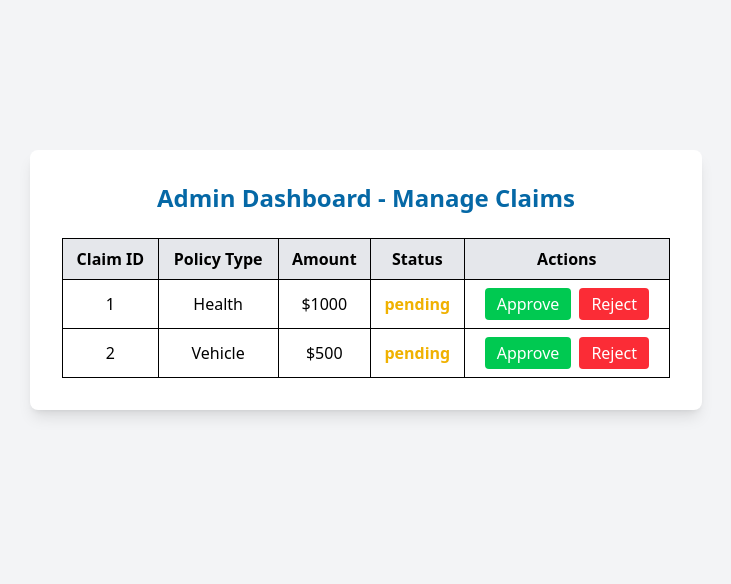
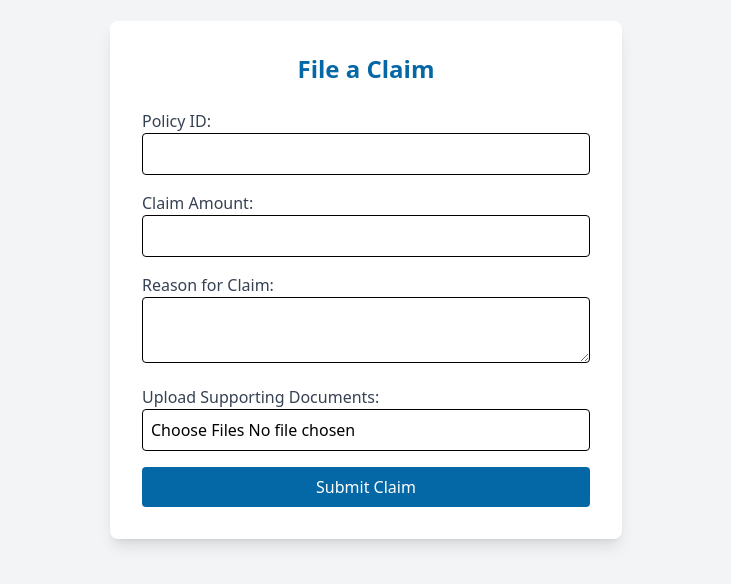
Before and after one commit to AtharvaB-22/Claims_Management_System, a React (Vite) app in the folder frontend/: page / in a window 1280 px wide. Shown: the part 120-704 px from the top of the page, without its empty margins (274-1005 px from the left). Built offline with nearby package versions, Linux system fonts and the light colour scheme.

Commit message:
Updated Frontend , added user addition for the admin

```diff
--- a/frontend/src/pages/AdminPage.jsx
+++ b/frontend/src/pages/AdminPage.jsx
@@ -2,37 +2,160 @@ import { useState, useEffect } from "react";
 
 export default function AdminPage() {
   const [claims, setClaims] = useState([]);
+  const [users, setUsers] = useState([]);
+  const [searchTerm, setSearchTerm] = useState("");
+  const [selectedUser, setSelectedUser] = useState(null);
+  const [selectedPolicy, setSelectedPolicy] = useState("");
+
+  // Predefined Policies
+  const policies = [
+    { name: "Health Insurance", amount: "$10,000" },
+    { name: "Vehicle Insurance", amount: "$5,000" },
+    { name: "Home Insurance", amount: "$20,000" },
+    { name: "Life Insurance", amount: "$50,000" }
+  ];
 
   useEffect(() => {
-    // Dummy claims for now (Backend integration coming next)
+    // Dummy users (Replace with Backend API Calls)
+    setUsers([
+      { id: 1, name: "John Doe", policies: ["Health Insurance"] },
+      { id: 2, name: "Jane Smith", policies: ["Life Insurance"] }
+    ]);
+
+    // Dummy claims (Replace with Backend API Calls)
     setClaims([
-      { id: 1, policyType: "Health", amount: "$1000", status: "pending" },
-      { id: 2, policyType: "Vehicle", amount: "$500", status: "pending" }
+      { id: 1, userId: 1, policyType: "Health Insurance", amount: "$1000", status: "pending" },
+      { id: 2, userId: 2, policyType: "Life Insurance", amount: "$500", status: "pending" }
     ]);
   }, []);
 
-  const handleAction = (id, action) => {
+  const handleApprove = (id) => {
     setClaims((prevClaims) =>
       prevClaims.map((claim) =>
-        claim.id === id ? { ...claim, status: action } : claim
+        claim.id === id ? { ...claim, status: "approved" } : claim
       )
     );
-    alert(`Claim ${id} has been ${action}! (Backend integration coming next)`);
+    alert(`Claim ${id} has been approved!`);
+  };
+
+  const handleReject = (id) => {
+    setClaims((prevClaims) =>
+      prevClaims.map((claim) =>
+        claim.id === id ? { ...claim, status: "rejected" } : claim
+      )
+    );
+    alert(`Claim ${id} has been rejected!`);
+  };
+
+  const handleAssignPolicy = () => {
+    if (!selectedUser || !selectedPolicy) {
+      alert("Select a user and a policy.");
+      return;
+    }
+
+    setUsers((prevUsers) =>
+      prevUsers.map((user) =>
+        user.id === selectedUser.id
+          ? { ...user, policies: [...user.policies, selectedPolicy] }
+          : user
+      )
+    );
+
+    alert(`Policy "${selectedPolicy}" assigned to ${selectedUser.name}.`);
+    setSelectedPolicy("");
+    setSearchTerm(""); // Clear search after assigning policy
   };
 
   return (
-    <div className="min-h-screen flex justify-center items-center bg-gray-100">
-      <div className="bg-white p-8 rounded-lg shadow-lg w-full max-w-2xl">
-        <h2 className="text-2xl font-bold text-center text-[#0568a6] mb-6">
-          Admin Dashboard - Manage Claims
+    <div className="min-h-screen flex flex-col items-center bg-gray-100 p-6">
+      <div className="bg-white p-6 rounded-lg shadow-lg w-full max-w-4xl">
+        <h2 className="text-2xl font-bold text-center text-[#0568a6] mb-4">
+          Admin Dashboard
         </h2>
 
-        {/* Claims Table */}
+        {/* User Management Section */}
+        <div className="bg-gray-100 p-4 rounded-md mb-6">
+          <h3 className="text-lg font-semibold text-[#0568a6] mb-2">User Management</h3>
+
+          {/* Search for Users */}
+          <input
+            type="text"
+            placeholder="Search user by name..."
+            className="p-2 border rounded w-full mb-3"
+            value={searchTerm}
+            onChange={(e) => setSearchTerm(e.target.value)}
+          />
+
+          {/* Assign Policy Section */}
+          <div className="flex items-center gap-4">
+            <select
+              className="p-2 border rounded w-full"
+              onChange={(e) =>
+                setSelectedUser(users.find((user) => user.id === Number(e.target.value)))
+              }
+            >
+              <option value="">Select User</option>
+              {users
+                .filter((user) =>
+                  user.name.toLowerCase().includes(searchTerm.toLowerCase())
+                )
+                .map((user) => (
+                  <option key={user.id} value={user.id}>
+                    {user.name}
+                  </option>
+                ))}
+            </select>
+
+            <select
+              className="p-2 border rounded w-full"
+              onChange={(e) => setSelectedPolicy(e.target.value)}
+            >
+              <option value="">Select Policy</option>
+              {policies.map((policy) => (
+                <option key={policy.name} value={policy.name}>
+                  {policy.name} - {policy.amount}
+                </option>
+              ))}
+            </select>
+
+            <button
+              onClick={handleAssignPolicy}
+              className="bg-[#0568a6] text-white px-4 py-2 rounded"
+            >
+              Assign Policy
+            </button>
+          </div>
+
+          {/* Display Users Table */}
+          <table className="w-full border-collapse border border-gray-300 mt-4">
+            <thead>
+              <tr className="bg-gray-200">
+                <th className="border p-2">User ID</th>
+                <th className="border p-2">Name</th>
+                <th className="border p-2">Policies</th>
+              </tr>
+            </thead>
+            <tbody>
+              {users.map((user) => (
+                <tr key={user.id} className="border">
+                  <td className="border p-2 text-center">{user.id}</td>
+                  <td className="border p-2 text-center">{user.name}</td>
+                  <td className="border p-2 text-center">{user.policies.join(", ")}</td>
+                </tr>
+              ))}
+            </tbody>
+          </table>
+        </div>
+
+        {/* Claims Management Section */}
+        {/* Claims Management Section */}
         <div className="overflow-x-auto">
+                  <h3 className="text-lg font-semibold text-[#0568a6] mb-2">Claims Management</h3>
                   <table className="w-full border-collapse border border-gray-300">
                     <thead>
                       <tr className="bg-gray-200">
                         <th className="border p-2">Claim ID</th>
+                        <th className="border p-2">User ID</th>
                         <th className="border p-2">Policy Type</th>
                         <th className="border p-2">Amount</th>
                         <th className="border p-2">Status</th>
@@ -40,39 +163,39 @@ export default function AdminPage() {
                       </tr>
                     </thead>
                     <tbody>
-              {claims.length === 0 ? (
-                <tr>
-                  <td colSpan="5" className="text-center p-4 text-gray-600">
-                    No claims submitted yet.
-                  </td>
-                </tr>
-              ) : (
-                claims.map((claim) => (
+                      {claims.map((claim) => (
                         <tr key={claim.id} className="border">
                           <td className="border p-2 text-center">{claim.id}</td>
+                          <td className="border p-2 text-center">{claim.userId}</td>
                           <td className="border p-2 text-center">{claim.policyType}</td>
                           <td className="border p-2 text-center">{claim.amount}</td>
                           <td className="border p-2 text-center font-semibold">
                             {claim.status === "pending" ? (
-                        <span className="text-yellow-500">{claim.status}</span>
+                              <span className="bg-yellow-200 text-yellow-700 px-2 py-1 rounded">
+                                {claim.status}
+                              </span>
                             ) : claim.status === "approved" ? (
-                        <span className="text-green-500">{claim.status}</span>
+                              <span className="bg-green-200 text-green-700 px-2 py-1 rounded">
+                                {claim.status}
+                              </span>
                             ) : (
-                        <span className="text-red-500">{claim.status}</span>
+                              <span className="bg-red-200 text-red-700 px-2 py-1 rounded">
+                                {claim.status}
+                              </span>
                             )}
                           </td>
                           <td className="border p-2 text-center">
                             {claim.status === "pending" ? (
                               <>
                                 <button
-                            className="bg-green-500 text-white px-3 py-1 rounded mr-2"
-                            onClick={() => handleAction(claim.id, "approved")}
+                                  className="bg-green-500 text-white px-3 py-1 rounded mr-2 hover:bg-green-600 transition"
+                                  onClick={() => handleApprove(claim.id)}
                                 >
                                   Approve
                                 </button>
                                 <button
-                            className="bg-red-500 text-white px-3 py-1 rounded"
-                            onClick={() => handleAction(claim.id, "rejected")}
+                                  className="bg-red-500 text-white px-3 py-1 rounded hover:bg-red-600 transition"
+                                  onClick={() => handleReject(claim.id)}
                                 >
                                   Reject
                                 </button>
@@ -82,8 +205,7 @@ export default function AdminPage() {
                             )}
                           </td>
                         </tr>
-                ))
-              )}
+                      ))}
                     </tbody>
                   </table>
                 </div>
--- a/frontend/src/pages/ClaimDetails.jsx
+++ b/frontend/src/pages/ClaimDetails.jsx
@@ -1,167 +1,105 @@
-import { useState, useEffect } from "react";
+import { useState } from "react";
 
-export default function AdminPage() {
-  const [claims, setClaims] = useState([]);
-  const [showModal, setShowModal] = useState(false);
-  const [selectedClaimId, setSelectedClaimId] = useState(null);
-  const [rejectionComment, setRejectionComment] = useState("");
+export default function ClaimDetails() {
+  const [formData, setFormData] = useState({
+    policyId: "",
+    claimAmount: "",
+    reason: "",
+    supportingDocuments: [],
+  });
 
-  useEffect(() => {
-    // Dummy claims for now (Backend integration coming next)
-    setClaims([
-      { id: 1, policyType: "Health", amount: "$1000", status: "pending", comment: "" },
-      { id: 2, policyType: "Vehicle", amount: "$500", status: "pending", comment: "" }
-    ]);
-  }, []);
+  const [submitted, setSubmitted] = useState(false);
 
-  const handleApprove = (id) => {
-    setClaims((prevClaims) =>
-      prevClaims.map((claim) =>
-        claim.id === id ? { ...claim, status: "approved", comment: "" } : claim
-      )
-    );
-    alert(`Claim ${id} has been approved! (Backend integration coming next)`);
+  const handleChange = (e) => {
+    if (e.target.name === "supportingDocuments") {
+      setFormData((prevData) => ({
+        ...prevData,
+        supportingDocuments: [...prevData.supportingDocuments, e.target.files[0]],
+      }));
+    } else {
+      setFormData({ ...formData, [e.target.name]: e.target.value });
+    }
   };
 
-  const handleReject = (id) => {
-    setSelectedClaimId(id);
-    setShowModal(true);
-  };
-
-  const submitRejection = () => {
-    if (!rejectionComment.trim()) {
-      alert("Please enter a rejection reason.");
-      return;
-    }
-
-    setClaims((prevClaims) =>
-      prevClaims.map((claim) =>
-        claim.id === selectedClaimId
-          ? { ...claim, status: "rejected", comment: rejectionComment }
-          : claim
-      )
-    );
-
-    alert(`Claim ${selectedClaimId} has been rejected with comment: "${rejectionComment}"`);
-    setShowModal(false);
-    setRejectionComment("");
+  const handleSubmit = (e) => {
+    e.preventDefault();
+    console.log("Submitted Claim Data:", formData);
+    setSubmitted(true);
   };
 
   return (
     <div className="min-h-screen flex justify-center items-center bg-gray-100">
-      <div className="bg-white p-8 rounded-lg shadow-lg w-full max-w-2xl">
+      <div className="bg-white p-8 rounded-lg shadow-lg w-full max-w-lg">
         <h2 className="text-2xl font-bold text-center text-[#0568a6] mb-6">
-          Admin Dashboard - Manage Claims
+          File a Claim
         </h2>
 
-        {/* Claims Table */}
-        <div className="overflow-x-auto">
-          <table className="w-full border-collapse border border-gray-300">
-            <thead>
-              <tr className="bg-gray-200">
-                <th className="border p-2">Claim ID</th>
-                <th className="border p-2">Policy Type</th>
-                <th className="border p-2">Amount</th>
-                <th className="border p-2">Status</th>
-                <th className="border p-2">Actions</th>
-              </tr>
-            </thead>
-            <tbody>
-              {claims.length === 0 ? (
-                <tr>
-                  <td colSpan="5" className="text-center p-4 text-gray-600">
-                    No claims submitted yet.
-                  </td>
-                </tr>
+        {submitted ? (
+          <div className="text-green-600 text-center">
+            ✅ Claim Submitted Successfully!
+          </div>
         ) : (
-                claims.map((claim) => (
-                  <tr key={claim.id} className="border">
-                    <td
-                        className="border p-2 text-center text-blue-600 cursor-pointer hover:underline"
-                        onClick={() => alert(`Viewing details for Claim ID: ${claim.id} (Backend integration coming soon!)`)}
-                      >
-                        {claim.id}
-                    </td>
-
-                    <td className="border p-2 text-center">{claim.policyType}</td>
-                    <td className="border p-2 text-center">{claim.amount}</td>
-                    <td className="border p-2 text-center font-semibold">
-                      {claim.status === "pending" ? (
-                        <span className="text-yellow-500">{claim.status}</span>
-                      ) : claim.status === "approved" ? (
-                        <span className="text-green-500">{claim.status}</span>
-                      ) : (
-                        <span className="text-red-500">{claim.status}</span>
-                      )}
-                    </td>
-                    <td className="border p-2 text-center">
-                      {claim.status === "pending" ? (
-                        <>
-                          <button
-                            className="bg-green-500 text-white px-3 py-1 rounded mr-2"
-                            onClick={() => handleApprove(claim.id)}
-                          >
-                            Approve
-                          </button>
-                          <button
-                            className="bg-red-500 text-white px-3 py-1 rounded"
-                            onClick={() => handleReject(claim.id)}
-                          >
-                            Reject
-                          </button>
-                        </>
-                      ) : (
-                        <span className="text-gray-500">No Actions</span>
-                      )}
-                    </td>
-                  </tr>
-                ))
-              )}
-            </tbody>
-          </table>
+          <form onSubmit={handleSubmit} className="space-y-4">
+            <div>
+              <label className="block text-gray-700 font-medium">Policy ID:</label>
+              <input
+                type="text"
+                name="policyId"
+                value={formData.policyId}
+                onChange={handleChange}
+                className="w-full p-2 border rounded"
+                required
+              />
             </div>
 
-        {/* Show Rejection Comment if Available */}
-        <div className="mt-6">
-          {claims.map(
-            (claim) =>
-              claim.status === "rejected" && claim.comment && (
-                <div key={claim.id} className="bg-red-100 p-4 rounded-md mt-4">
-                  <p className="text-red-500 font-bold">Rejection Comment for Claim {claim.id}:</p>
-                  <p className="text-gray-800">{claim.comment}</p>
+            <div>
+              <label className="block text-gray-700 font-medium">Claim Amount:</label>
+              <input
+                type="number"
+                name="claimAmount"
+                value={formData.claimAmount}
+                onChange={handleChange}
+                className="w-full p-2 border rounded"
+                required
+                min="1"
+              />
             </div>
-              )
+
+            <div>
+              <label className="block text-gray-700 font-medium">Reason for Claim:</label>
+              <textarea
+                name="reason"
+                value={formData.reason}
+                onChange={handleChange}
+                className="w-full p-2 border rounded"
+                required
+              />
+            </div>
+
+            <div>
+              <label className="block text-gray-700 font-medium">Upload Supporting Documents:</label>
+              <input
+                type="file"
+                name="supportingDocuments"
+                onChange={handleChange}
+                className="w-full p-2 border rounded"
+                accept=".pdf,.jpg,.png"
+                multiple
+              />
+              {formData.supportingDocuments.length > 0 && (
+                <p className="text-sm text-gray-600 mt-2">
+                  {formData.supportingDocuments.length} file(s) selected
+                </p>
               )}
             </div>
 
-        {/* Rejection Modal */}
-        {showModal && (
-          <div className="fixed inset-0 flex items-center justify-center bg-gray-800 bg-opacity-50">
-            <div className="bg-white p-6 rounded-lg shadow-lg w-96">
-              <h3 className="text-lg font-semibold mb-2">Reason for Rejection:</h3>
-              <textarea
-                className="w-full p-2 border rounded"
-                placeholder="Enter reason..."
-                value={rejectionComment}
-                onChange={(e) => setRejectionComment(e.target.value)}
-                required
-              />
-              <div className="flex justify-end mt-4">
             <button
-                  className="bg-gray-400 text-white px-4 py-2 rounded mr-2"
-                  onClick={() => setShowModal(false)}
+              type="submit"
+              className="w-full bg-[#0568a6] text-white p-2 rounded hover:bg-[#045a8d]"
             >
-                  Cancel
+              Submit Claim
             </button>
-                <button
-                  className="bg-red-500 text-white px-4 py-2 rounded"
-                  onClick={submitRejection}
-                >
-                  Submit
-                </button>
-              </div>
-            </div>
-          </div>
+          </form>
         )}
       </div>
     </div>
--- a/frontend/src/pages/Dashboard.jsx
+++ b/frontend/src/pages/Dashboard.jsx
@@ -8,7 +8,7 @@ export default function Dashboard() {
   useEffect(() => {
     // Dummy data for now (Backend will be integrated later)
     setUser({ name: "John Doe", email: "johndoe@example.com" });
-    setRole("admin"); // Change to "admin" to test Admin View
+    setRole("policyholder"); // Change to "admin" to test Admin View
 
     setPolicies([
       { id: 1, type: "Health", coverage: "$5000" },
--- a/frontend/src/routes/AppRouter.jsx
+++ b/frontend/src/routes/AppRouter.jsx
@@ -1,37 +1,21 @@
-import { BrowserRouter as Router, Routes, Route, Navigate } from "react-router-dom";
+import { BrowserRouter as Router, Routes, Route } from "react-router-dom";
+import ClaimDetails from "../pages/ClaimDetails";
 import AuthPage from "../pages/AuthPage";
+import AdminPage from "../pages/AdminPage";
 import Dashboard from "../pages/Dashboard";
-import AdminPage from "../pages/AdminPage";
-import ClaimDetails from "../pages/ClaimDetails";
 
-const AppRouter = () => {
-  const role = localStorage.getItem("role"); // Get role from localStorage
-
+const AppRoutes = () => {
   return (
     <Router>
       <Routes>
-        {/* <Route path="/" element={<AuthPage />} /> */}
-        {/* <Route path="/dashboard" element={role === "policyholder" ? <Dashboard /> : <Navigate to="/" />} /> */}
-
-      {/* <Route path="/" element={<Dashboard />} />
-      <Route path="/auth" element={<AuthPage />} /> */}
-
-      {/* <Route path="/" element={<ClaimDetails />} />
-      <Route path="/dashboard" element={<Dashboard />} />
-      <Route path="/auth" element={<AuthPage />} />  */}
-
-      <Route path="/" element={<AdminPage />} />
-
-      {/* Keep other pages accessible */}
-      <Route path="/dashboard" element={<Dashboard />} />
-      <Route path="/auth" element={<AuthPage />} />
-      <Route path="/claims" element={<ClaimDetails />} />
-
-        <Route path="/admin" element={role === "admin" ? <AdminPage /> : <Navigate to="/" />} />
-        <Route path="/claims" element={<ClaimDetails />} />
+        {/* ✅ ClaimDetails is the default page for testing */}
+        <Route path="/" element={<ClaimDetails />} />
+        <Route path="/auth" element={<AuthPage />} />
+        <Route path="/admin" element={<AdminPage />} />
+        <Route path="/dashboard" element={<Dashboard />} />
       </Routes>
     </Router>
   );
 };
 
-export default AppRouter;
+export default AppRoutes;
```
Lines whose indentation alone changed are shown as unchanged.
